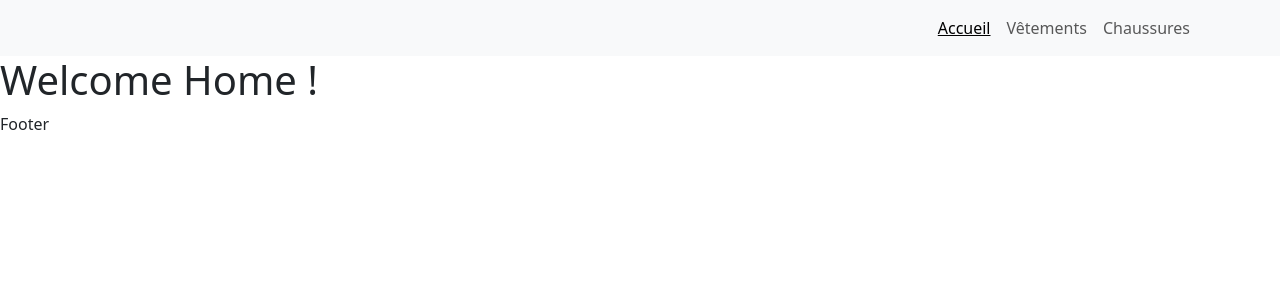
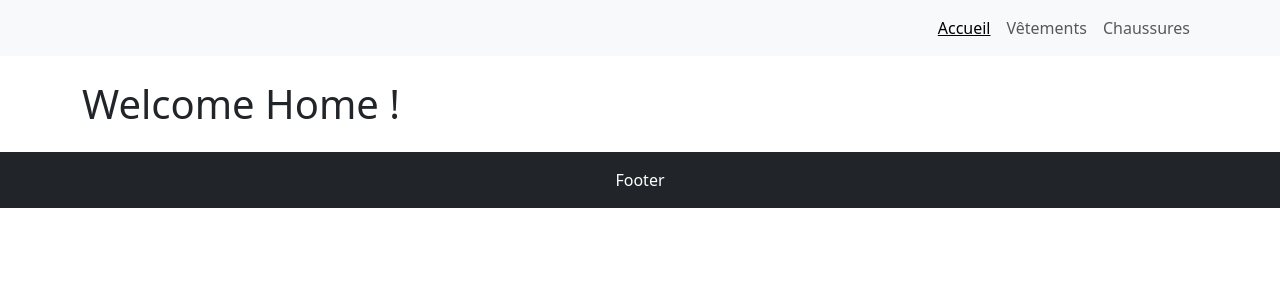
Before and after one commit to antoine-cloud-campus/react-router-exo, a React (Vite) app: page / in a window 1280 px wide. Shown: the top 300 px of the page. Built offline with nearby package versions, Linux system fonts and the light colour scheme.

Commit message:
fix: Header balise manquante, Style: Main & Footer

```diff
--- a/src/components/Footer.jsx
+++ b/src/components/Footer.jsx
@@ -1,11 +1,13 @@
-import React from 'react'
+import { Container } from "react-bootstrap";
 
 const Footer = () => {
-  return (
-    <div>
-      Footer
-    </div>
-  )
-}
+    return (
+        <footer className="bg-dark py-3 mt-4">
+            <Container className="text-center">
+                <span className="text-white">Footer</span>
+            </Container>
+        </footer>
+    );
+};
 
-export default Footer
+export default Footer;
--- a/src/components/Header/Header.jsx
+++ b/src/components/Header/Header.jsx
@@ -4,8 +4,7 @@ import "./header.css";
 
 const Header = () => {
     return (
-        <div>
-
+        <header>
             <Navbar expand="lg" className="bg-body-tertiary">
                 <Container>
                     <Navbar.Toggle aria-controls="basic-navbar-nav" />
@@ -18,7 +17,7 @@ const Header = () => {
                     </Navbar.Collapse>
                 </Container>
             </Navbar>
-        </div>
+        </header>
 
     )
 }
--- a/src/components/Layout.jsx
+++ b/src/components/Layout.jsx
@@ -1,12 +1,16 @@
 import Header from "./Header/Header";
 import Footer from "./Footer";
 import { Outlet } from "react-router";
+import { Container } from "react-bootstrap";
+
 const Layout = () => {
     return (
         <>
             <Header />
-            <main>
-                <Outlet />
+            <main className="my-4">
+                <Container>
+                    <Outlet />
+                </Container>
             </main>
             <Footer />
         </>
```
